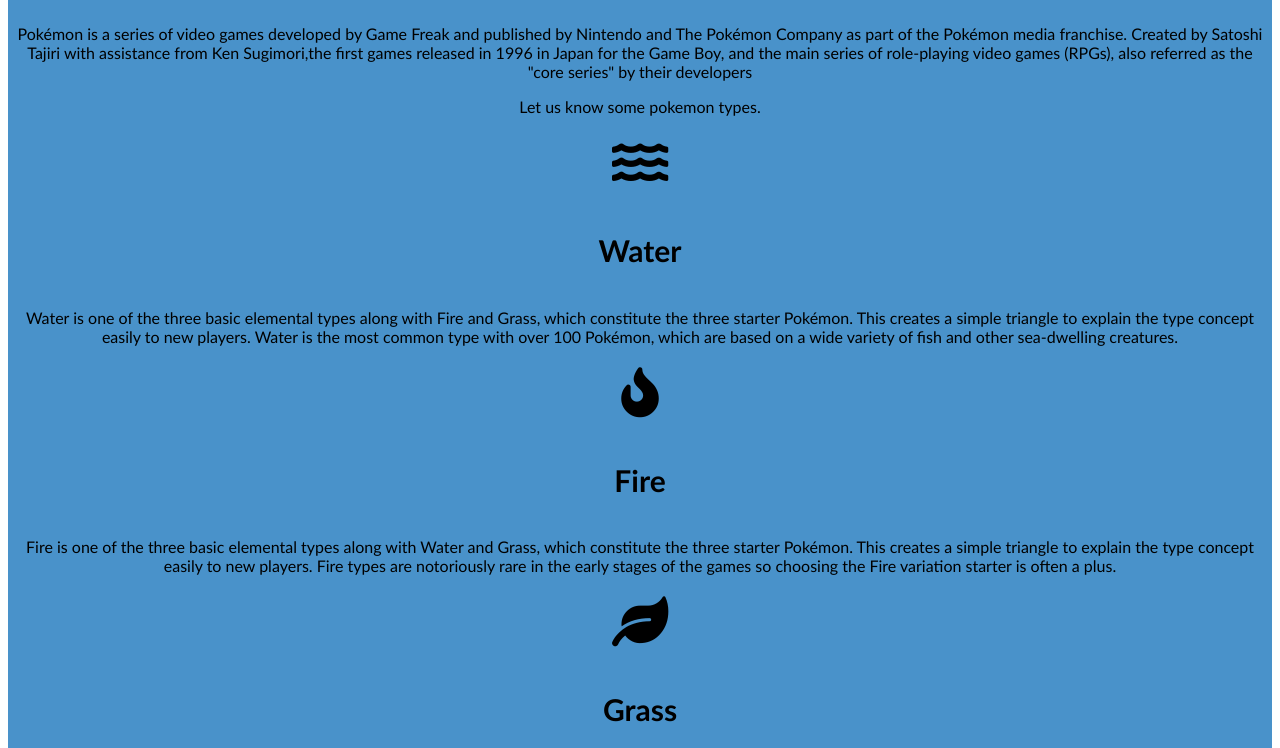
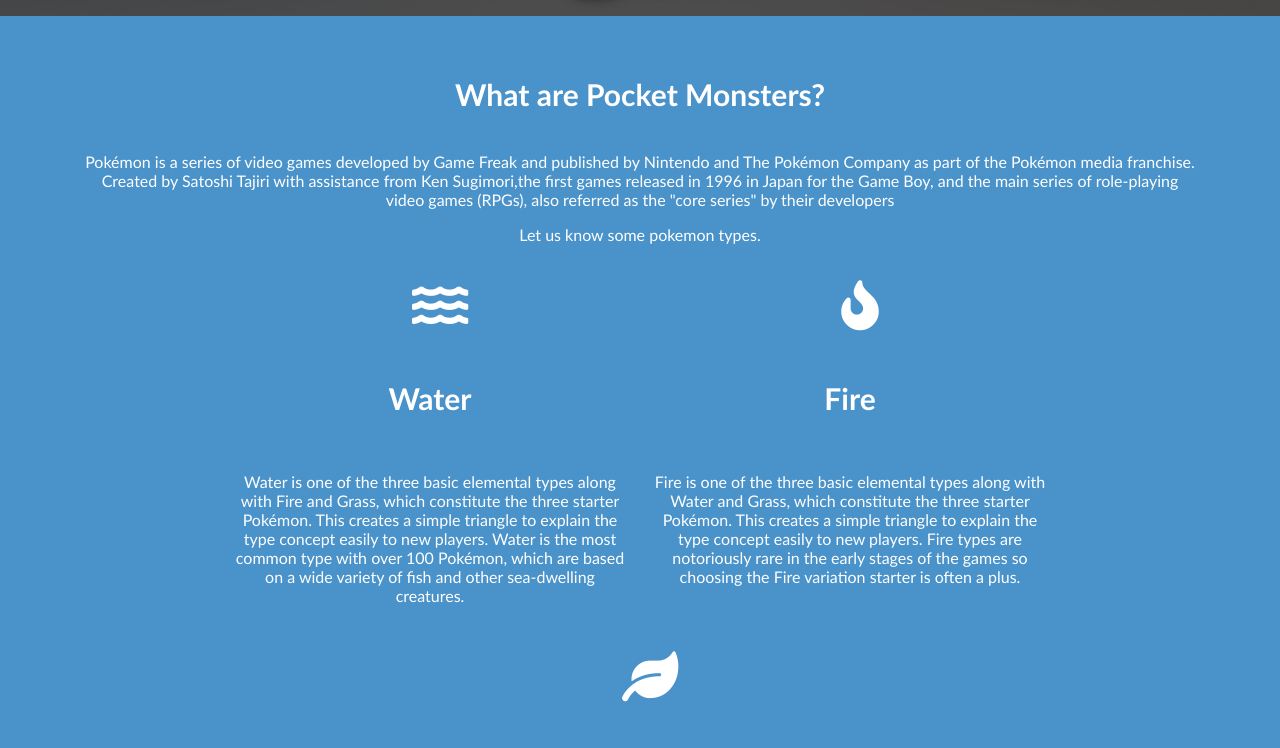
Before and after one commit to edyst/pokemon-wiki-edyst-wamika569, a plain HTML site: page index.html in a window 1280 px wide. Shown: the part 744-1492 px from the top of the page. Drawn offline with Linux system fonts and the light colour scheme.

Commit message:
Update index.html

```diff
--- a/index.html
+++ b/index.html
@@ -5,7 +5,7 @@
     <meta http-equiv="X-UA-Compatible" content="IE=edge">
     <meta name="viewport" content="width=device-width, initial-scale=1.0">
     <title>Pokemon Webpage</title>
-    <link rel ="stylesheet" href="assets\styles.css">
+    <link rel ="stylesheet" href="styles.css">
     <link rel="stylesheet" href="https://cdnjs.cloudflare.com/ajax/libs/font-awesome/5.15.4/css/all.min.css">
 
 
```
